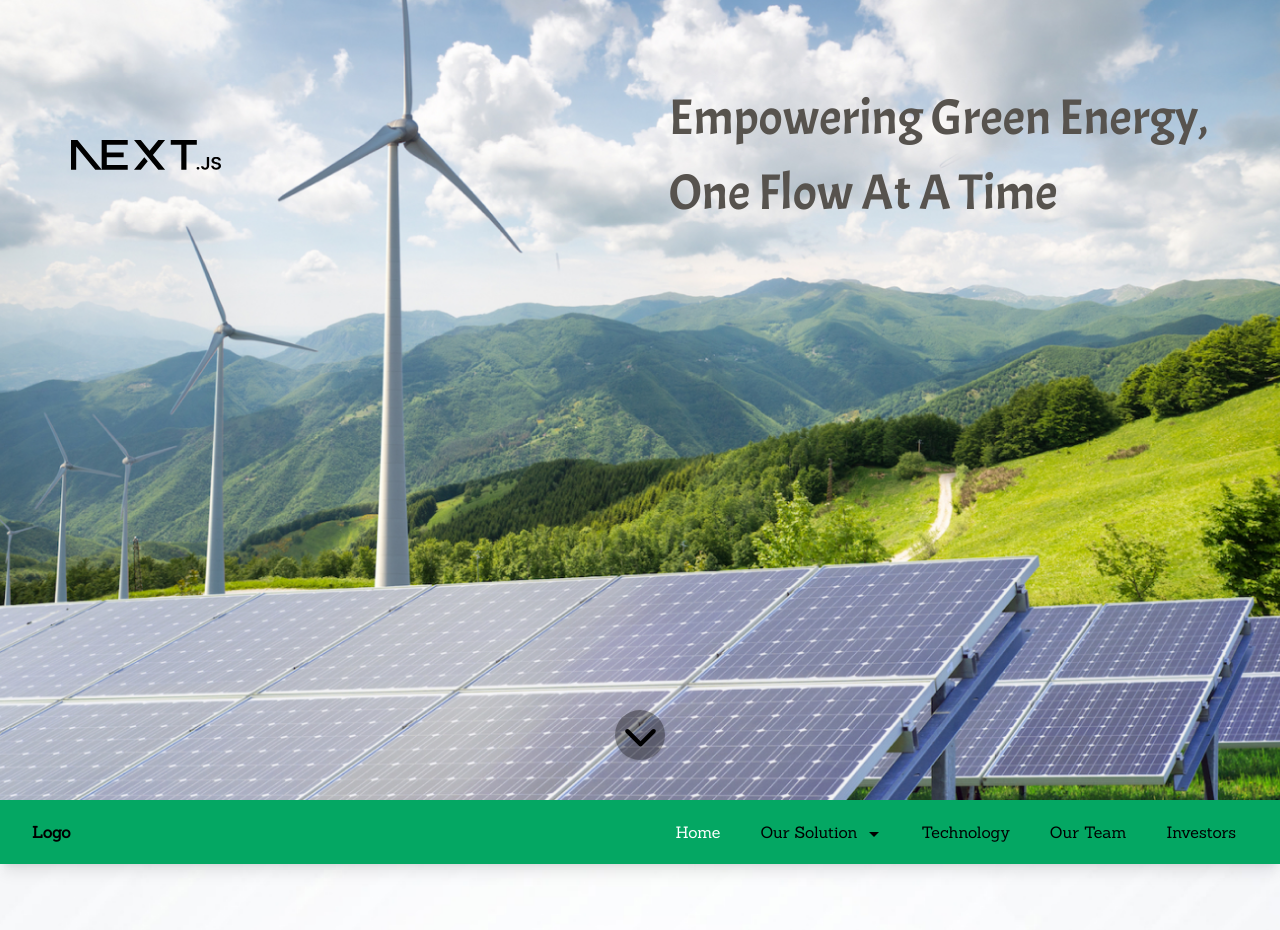
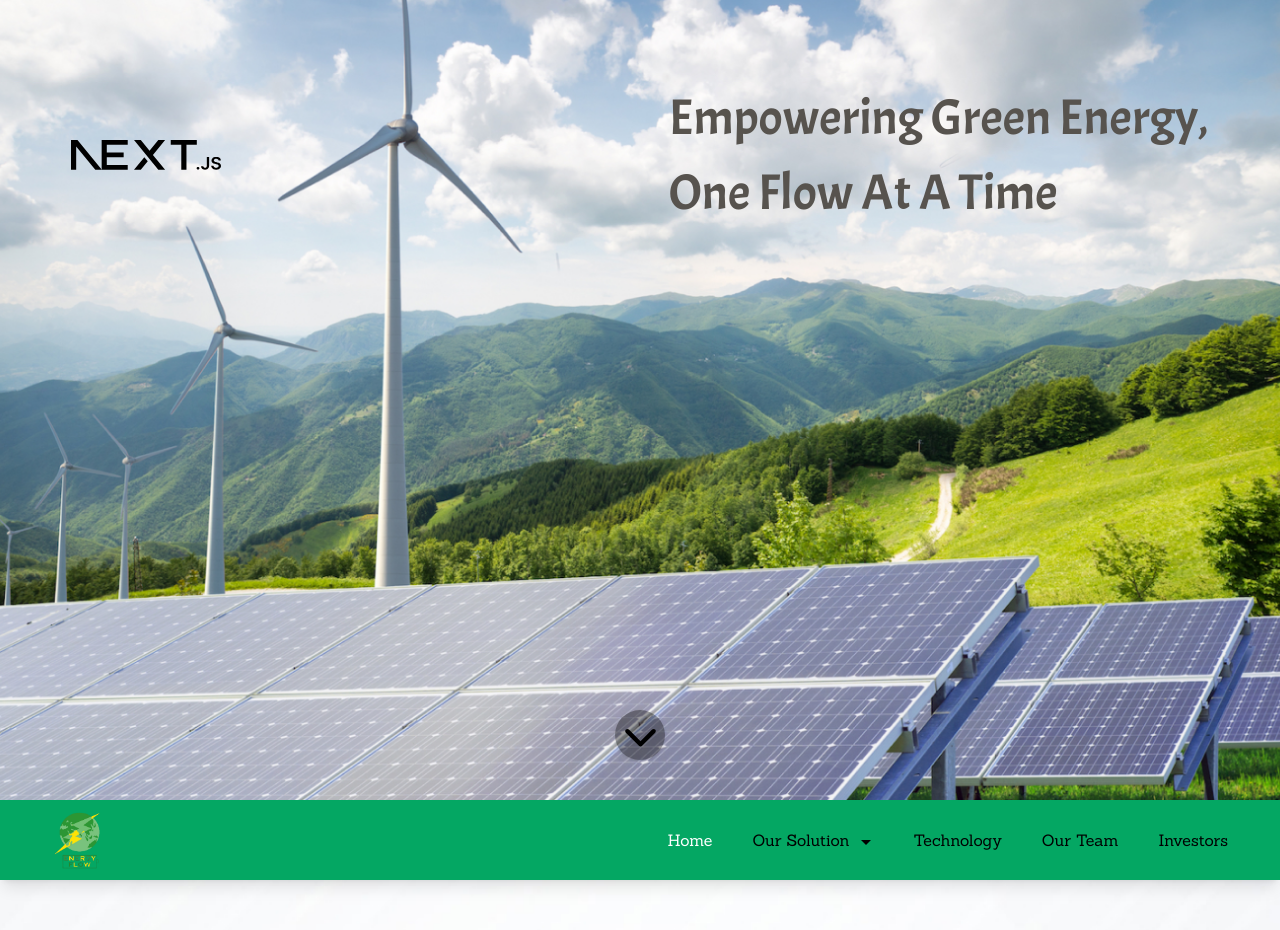
Before and after one commit to AdityaSaiKonduri/TTGEFpvt, a Next.js app: page / in a window 1280 px wide. Shown: the top 930 px of the page. Built offline with nearby package versions, Linux system fonts and the light colour scheme.

Commit message:
Footer, Technology, Solution

```diff
--- a/src/app/_components/navbar.jsx
+++ b/src/app/_components/navbar.jsx
@@ -2,6 +2,7 @@
 import React, { useState } from 'react';
 import Link from 'next/link';
 import { usePathname } from 'next/navigation';
+import Image from 'next/image';
 
 const Navbar = () => {
   const [open, setOpen] = useState(false);
@@ -14,7 +15,7 @@ const Navbar = () => {
   const isActive = (path) => pathname === path;
 
   return (
-    <nav className="bg-[#04A763] shadow-lg top-0 z-50 text-l font-semibold">
+    <nav className="bg-[#04A763] shadow-lg top-0 z-50 text-l font-semibold p-2">
       <div className="max-w-7xl mx-auto px-4 sm:px-6 lg:px-8">
         <div className="flex justify-between h-16">
           <div className="flex items-center">
@@ -22,7 +23,8 @@ const Navbar = () => {
               href='/'
             >
               <div className="flex-shrink-0 flex items-center">
-                <span className="font-bold">Logo</span>
+                {/* <span className="font-bold">Logo</span> */}
+                <img src="/logo.png" alt="Logo"className='h-[80px] w-[80px]'/>
               </div>
             </Link>
           </div>
```
